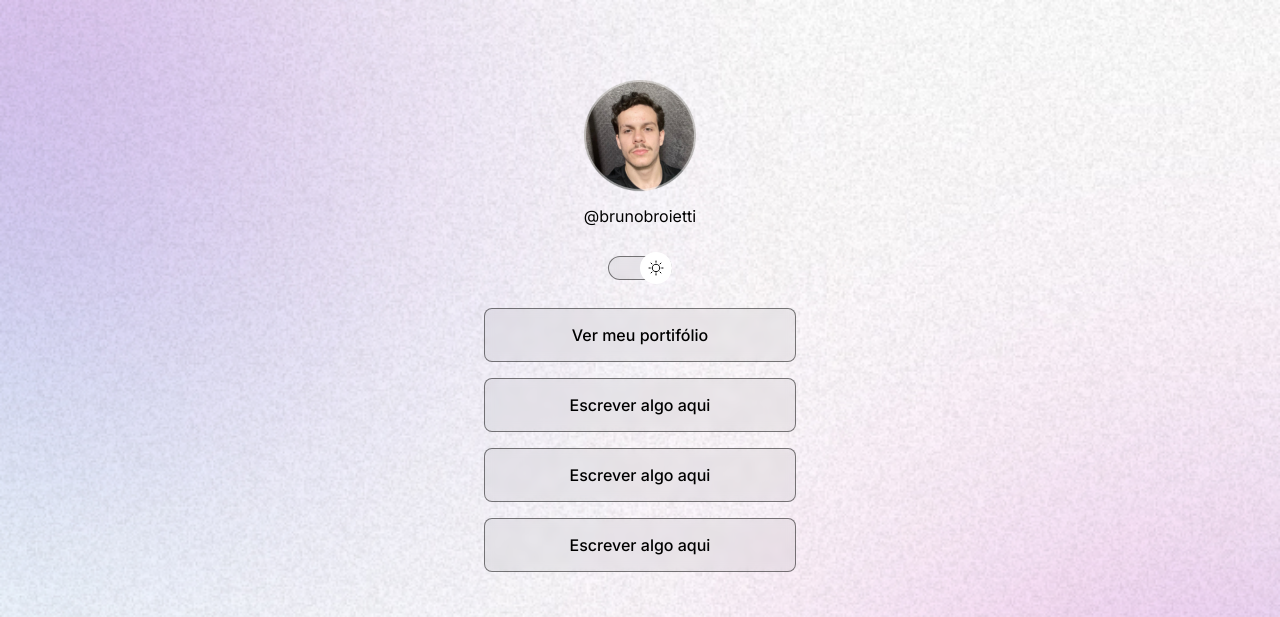
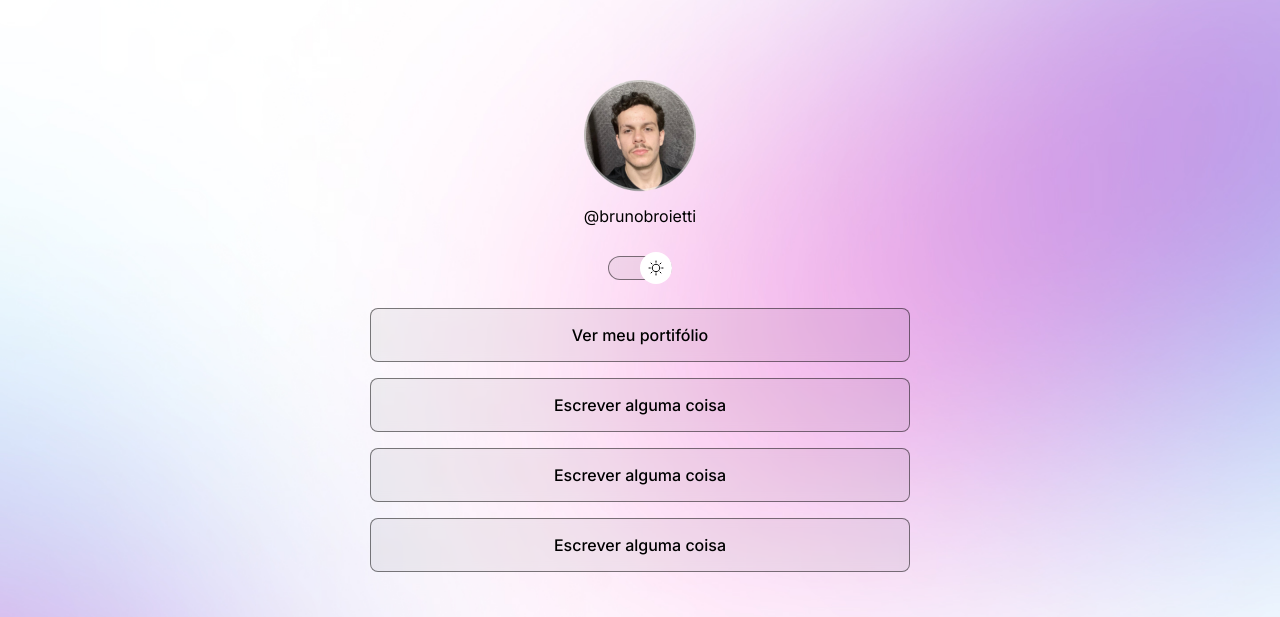
Before and after one commit to brunobroiettii/Estudos, a plain HTML site: page Html_Css-JavaS/Projeto/index.html in a window 1280 px wide. Shown: the top 617 px of the page. Drawn offline with nearby package versions, Linux system fonts and the light colour scheme.

Commit message:
Add files via upload
Adjust container width

```diff
--- a/Html_Css-JavaS/Projeto/index.html
+++ b/Html_Css-JavaS/Projeto/index.html
@@ -21,7 +21,7 @@
         <p>@brunobroietti</p>
       </div>
 
-      <div id="switch" onclick="togglMode()">
+      <div id="switch" onclick="toggleMode()">
         <button></button>
         <span></span>
       </div>
@@ -32,15 +32,15 @@
         </li>
 
         <li>
-          <a href="#">Escrever algo aqui</a>
+          <a href="#">Escrever alguma coisa</a>
         </li>
 
         <li>
-          <a href="#">Escrever algo aqui</a>
+          <a href="#">Escrever alguma coisa</a>
         </li>
 
         <li>
-          <a href="#">Escrever algo aqui</a>
+          <a href="#">Escrever alguma coisa</a>
         </li>
       </ul>
       <div id="social-links">
--- a/Html_Css-JavaS/Projeto/style.css
+++ b/Html_Css-JavaS/Projeto/style.css
@@ -34,6 +34,7 @@ body {
 
   /*background: color image repeat position/size */
   background: var(--bg-url) no-repeat top center/cover;
+  height: 100vh;
 }
 
 body *{
@@ -42,7 +43,8 @@ body *{
 }
 
 #container {
-  width: 360px;
+  width: 100%;
+  max-width: 588px;
   margin: 56px auto 0px auto;
   padding: 0 24px;
 
@@ -91,11 +93,16 @@ body *{
   left: 0;
   z-index: 1;
   transform: translateY(-50%);
+
+  animation: slide-back 0.2s;
 }
 
 .light #switch button{
-  right: 0;
-  left: initial;
+  animation: slide-in 0.4s forwards;
+}
+
+switch button:hover {
+  outline: 8px solid var(--highlight-color);
 }
 
 #switch span{
@@ -177,3 +184,29 @@ footer{
   text-align: center;
   font-size: 14px;
 }
+
+/* Media Queries */
+@media (min-width: 700px) {
+  :root {
+    --bg-url: url(./assets/bg-desktop.jpg);
+  } .light {
+    --bg-url: url(./assets/bg-desktop-light.jpg);
+  }
+}
+
+/* Animation */
+@keyframes slide-in {
+  from {
+    left: 0;
+  } to {
+    left: 50%;
+  }
+}
+
+@keyframes slide-back {
+  from {
+    left: 50%;
+  } to {
+    left:0;
+  }
+}
```
Also changed, not shown: Html_Css-JavaS/Projeto/script.js (+4 -4 lines).
